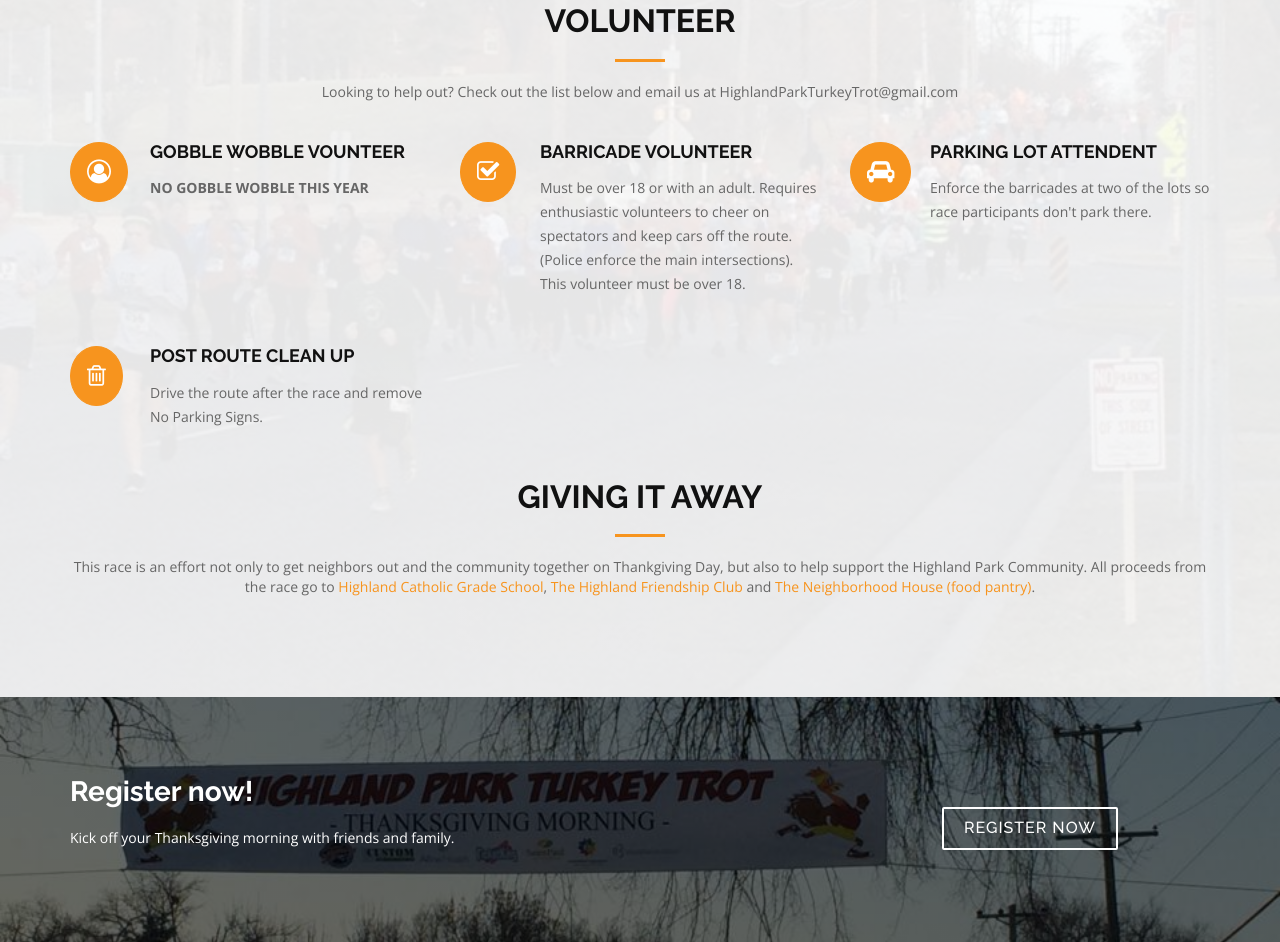
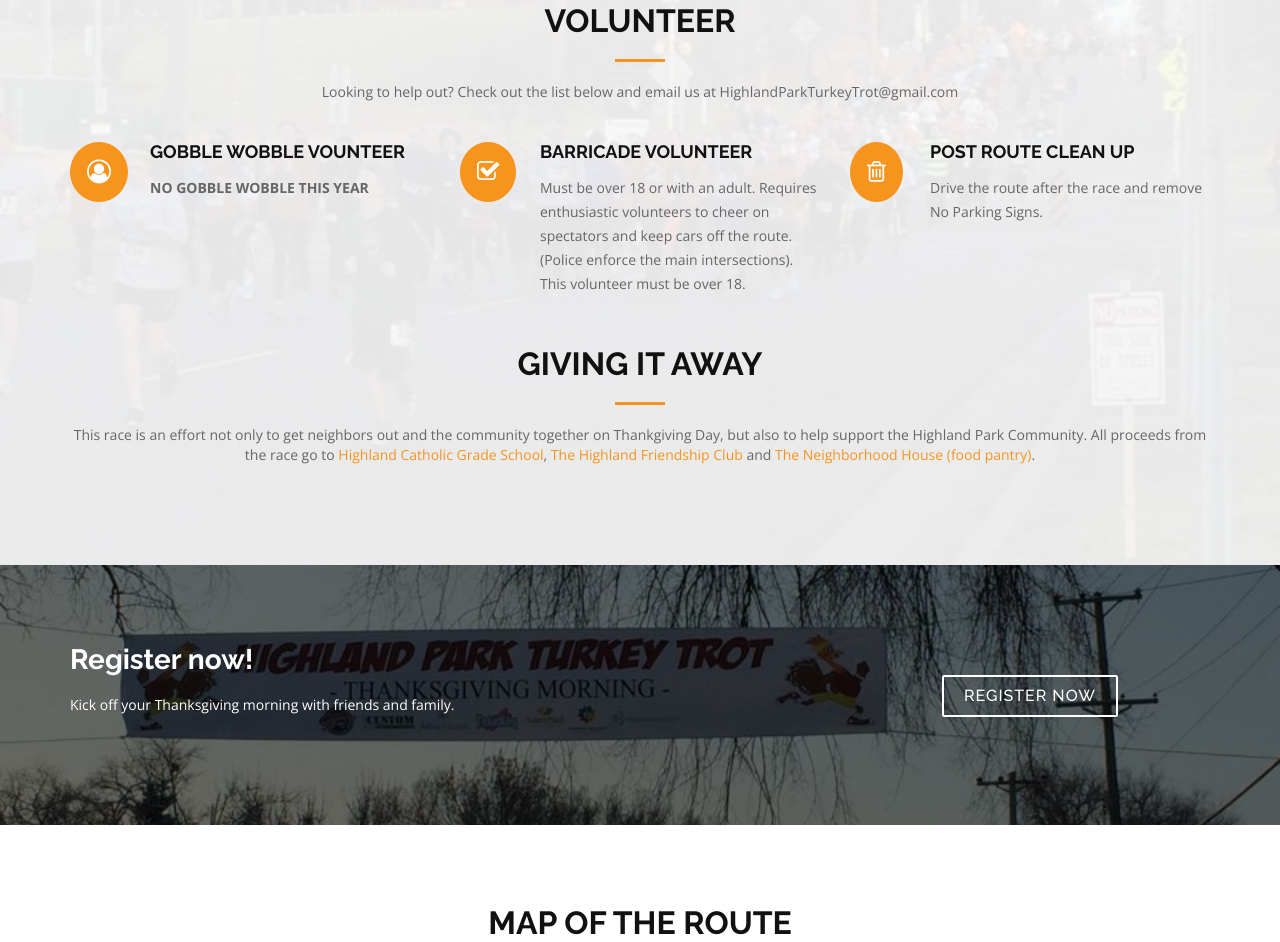
Before and after one commit to philG0417/philG0417.github.io, a website: page raceday.html in a window 1280 px wide. Shown: the part 1422-2364 px from the top of the page. Drawn offline with nearby package versions, Linux system fonts and the light colour scheme.

Commit message:
Update raceday.html

```diff
--- a/raceday.html
+++ b/raceday.html
@@ -233,14 +233,21 @@
                     <h4 class="service-title"><a href="">Barricade Volunteer</a></h4>
                     <p class="service-description">
 Must be over 18 or with an adult. Requires enthusiastic volunteers to cheer on spectators and keep cars off the route. (Police enforce the main intersections). This volunteer must be over 18.</div>
-                <div class="col-md-4 service-item">
+<!--                 <div class="col-md-4 service-item">
                     <div class="service-icon"><i class="fa fa-car"></i></div>
                     <h4 class="service-title"><a href="">Parking Lot Attendent </a></h4>
                     <p class="service-description">
                       Enforce the barricades at two of the lots so race participants don't park there.
+                </div> -->
+                     <div class="col-md-4 service-item">
+                    <div class="service-icon"><i class="fa fa-trash-o"></i></div>
+                    <h4 class="service-title"><a href="">Post Route Clean up</a></h4>
+                    <p class="service-description">
+                      Drive the route after the race and remove No Parking Signs.
                 </div>
+
               </div>
-              <div class="row">
+<!--               <div class="row">
                 <div class="col-md-4 service-item">
                     <div class="service-icon"><i class="fa fa-trash-o"></i></div>
                     <h4 class="service-title"><a href="">Post Route Clean up</a></h4>
@@ -248,7 +255,7 @@ Must be over 18 or with an adult. Requires enthusiastic volunteers to cheer on s
                       Drive the route after the race and remove No Parking Signs.
                 </div>
 
-                </div>
+                </div> -->
 
 
 
```
